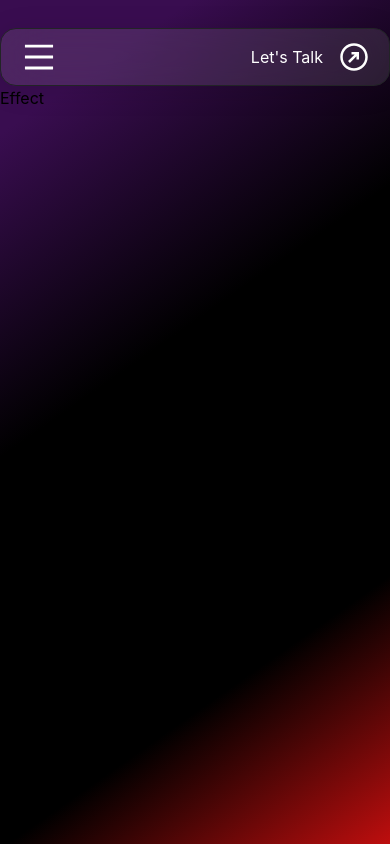
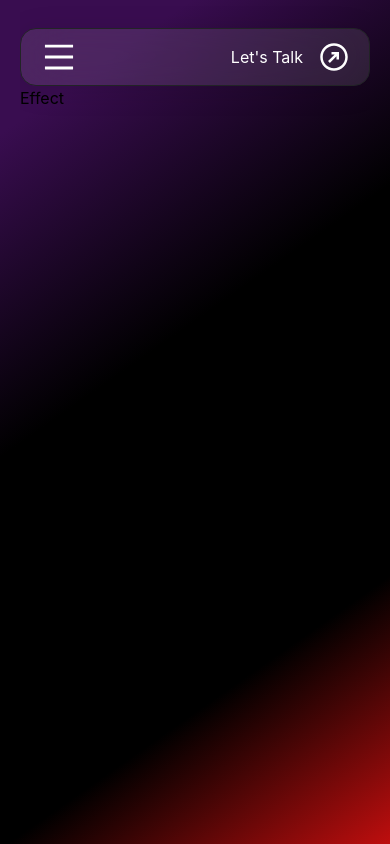
Before and after one commit to salimovone/portfolio, a React (Create React App) app: page / in a window 390 px wide. Built offline with nearby package versions, Linux system fonts and the light colour scheme.

Commit message:
navbar updated

```diff
--- a/src/App.jsx
+++ b/src/App.jsx
@@ -4,7 +4,7 @@ import Home from "./pages/Home";
 
 function App() {
   return (
-    <div className="App overflow-hidden w-screen flex justify-center md:px-10 sm:px-5">
+    <div className="App overflow-hidden w-screen flex justify-center max-sm:px-5 px-10">
       <div className="container w-full max-w-[1110px] h-screen overflow-auto pt-7">
         <Navbar />
         <Routes>
--- a/src/components/Navbar/index.jsx
+++ b/src/components/Navbar/index.jsx
@@ -6,7 +6,7 @@ import { Button } from "./style";
 const Navbar = () => {
   return (
     <div className="w-full rounded-2xl border border-[var(--black-neutral3)] glass py-[10px] px-5 flex items-center justify-between">
-      <span className="text-white text-4xl">
+      <span className="text-white text-4xl active:text-[aqua]">
         <AiOutlineMenu />
       </span>
 
```
